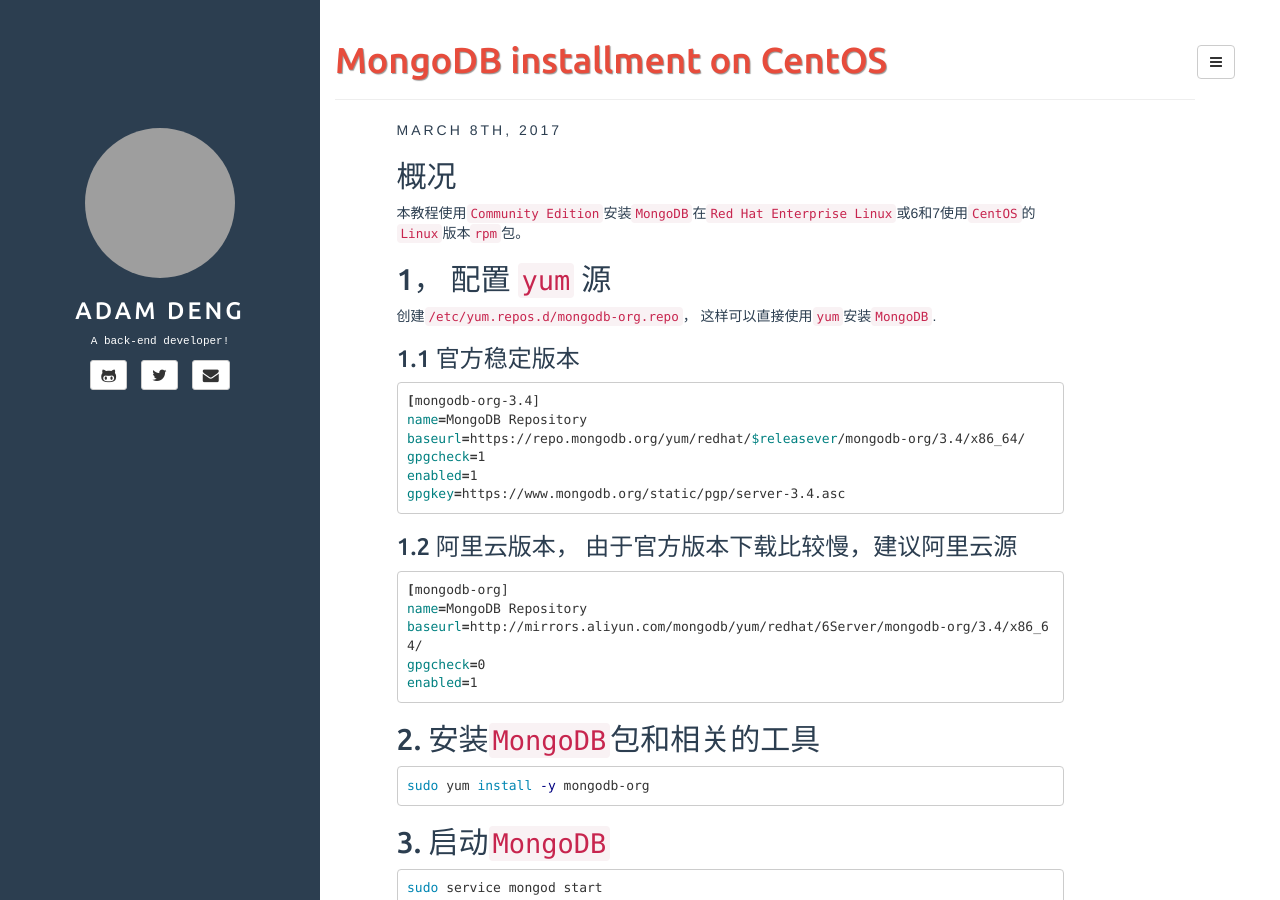
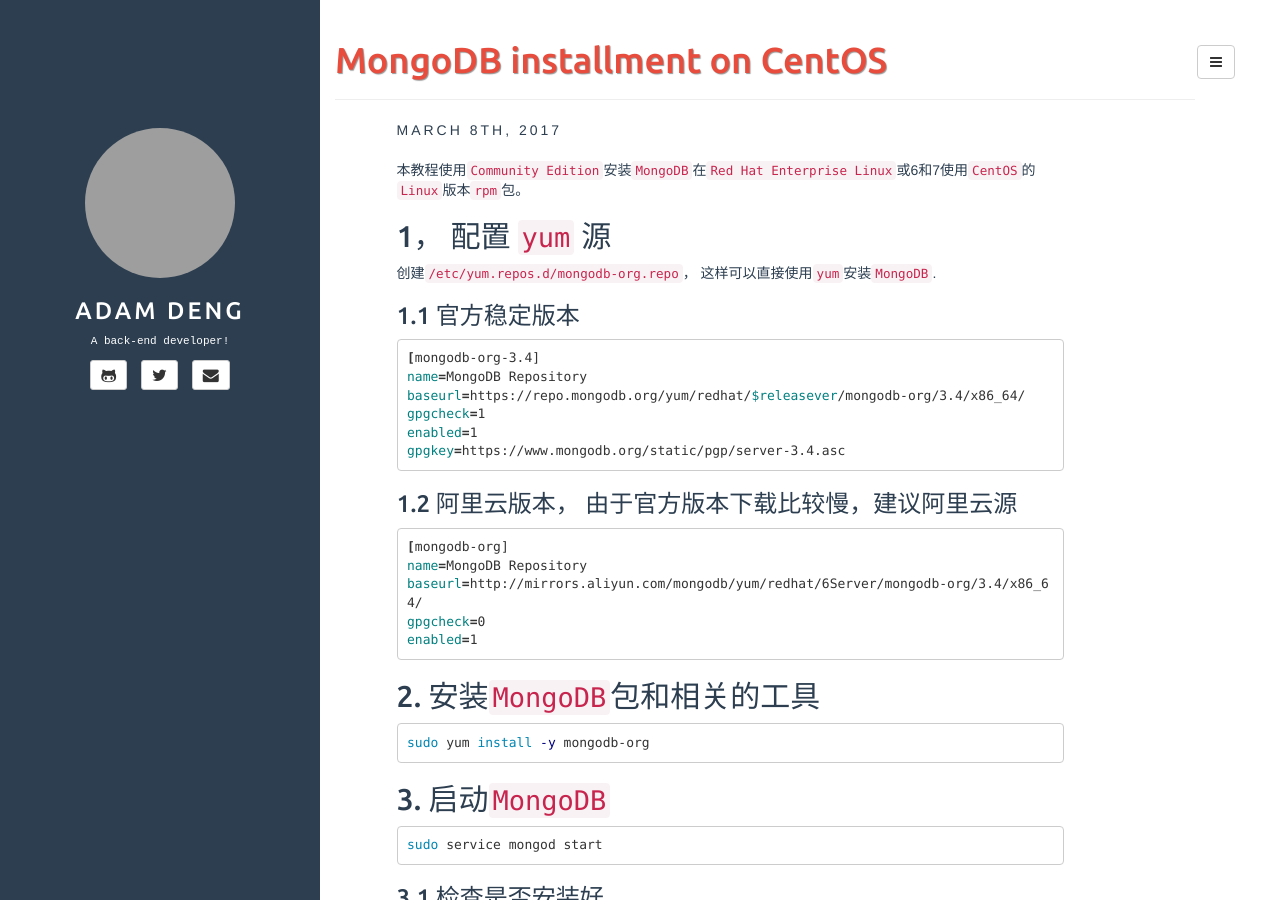
Before and after one commit to cbfmai/java-tutorial, a Jekyll site: the page built from _posts/2017-03-08-install-mongodb-on-centos.md, in a window 1280 px wide and 900 px high. Built offline with Jekyll 4.4.1, drawn with Linux system fonts in a browser that asks for light colours; grey boxes are pictures that could not be loaded.

Commit message:
change post

```diff
--- a/_posts/2017-03-08-install-mongodb-on-centos.md
+++ b/_posts/2017-03-08-install-mongodb-on-centos.md
@@ -6,8 +6,6 @@ tags: [linux]
 fullview: false
 comments: true
 ---
-
-## 概况
 
 本教程使用`Community Edition`安装`MongoDB`在`Red Hat Enterprise Linux`或6和7使用`CentOS`的`Linux`版本`rpm`包。
 
```
